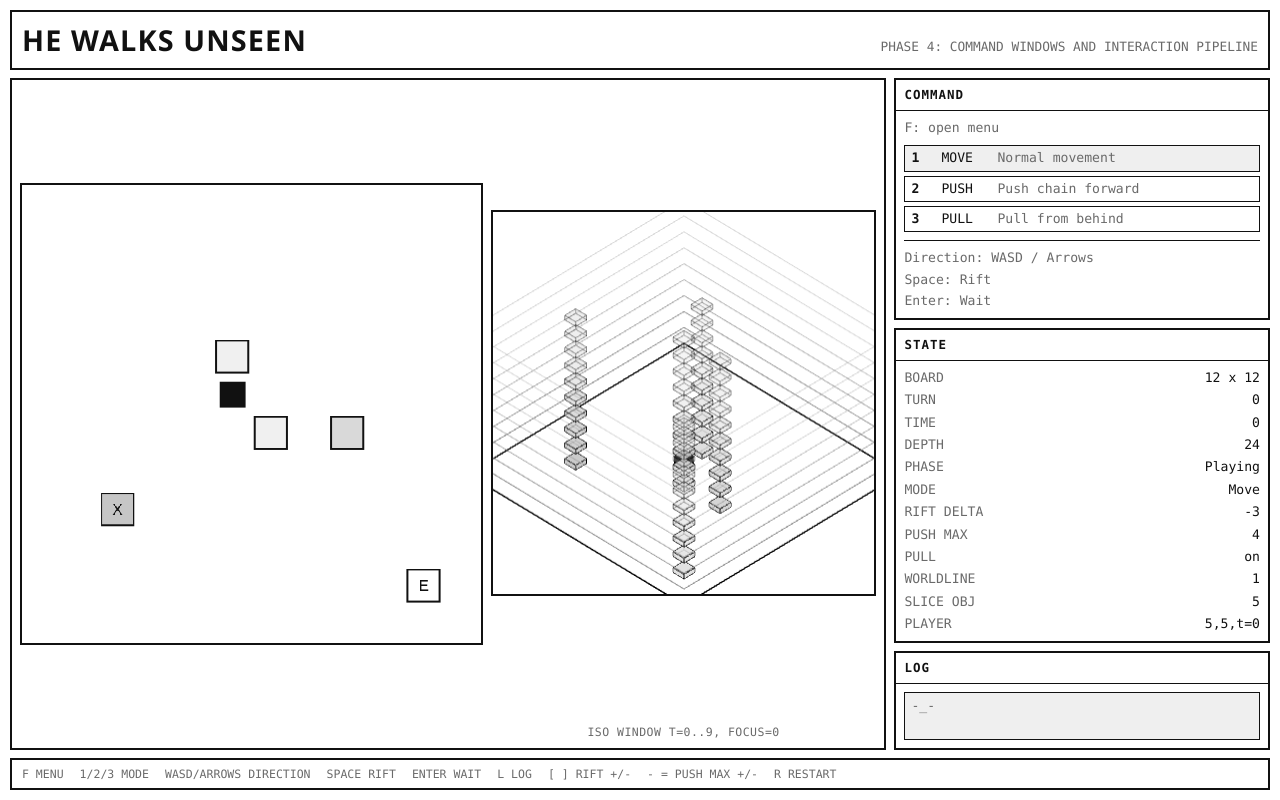
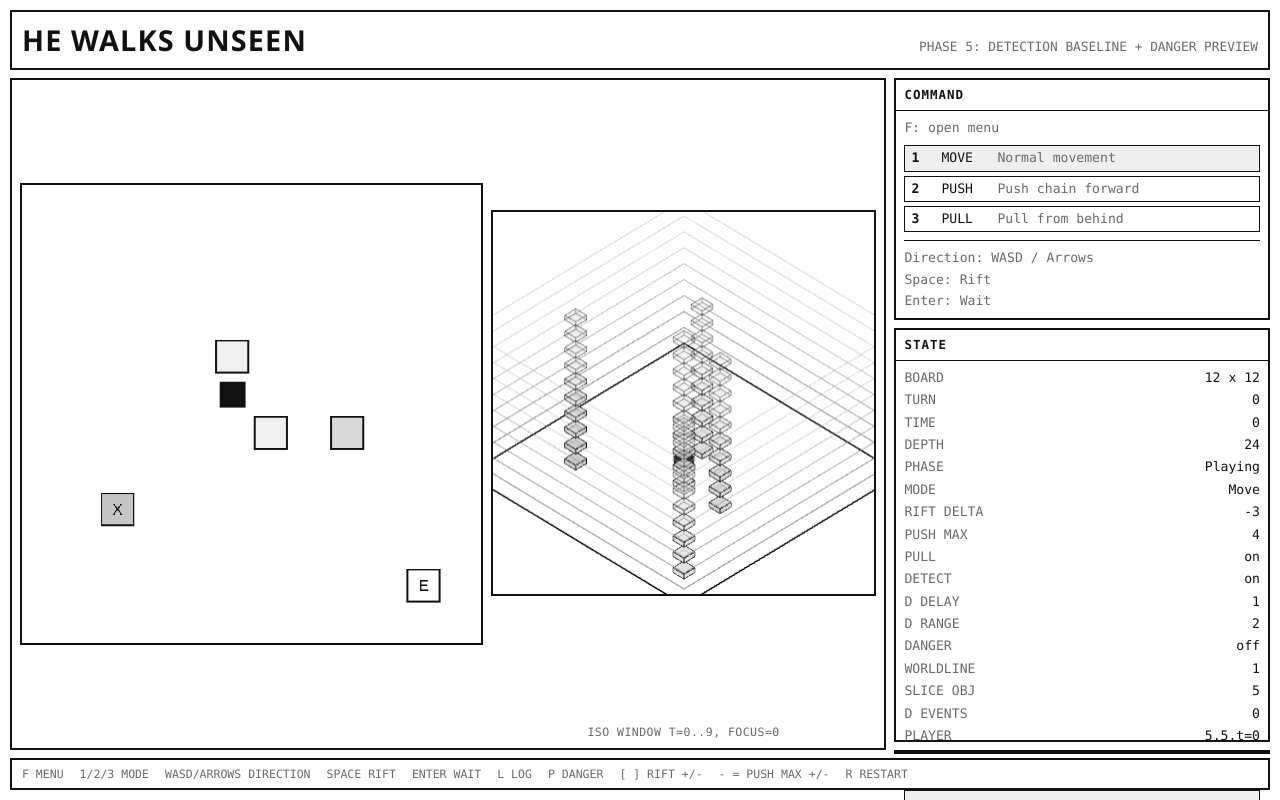
Before and after one commit to whiteStainX/he-walks-unseen, a React app in the folder frontend/: page / in a window 1280 px wide. Built offline with nearby package versions, Linux system fonts and the light colour scheme; the HTML template or start-up script is replaced by a standard one.

Commit message:
feat: toggle danger zone

```diff
--- a/frontend/src/app/GameShell.tsx
+++ b/frontend/src/app/GameShell.tsx
@@ -1,5 +1,6 @@
 import { useEffect, useMemo, useState } from 'react'
 
+import { evaluateDetectionV1 } from '../core/detection'
 import type { Direction2D } from '../core/position'
 import { objectsAtTime } from '../core/timeCube'
 import { currentPosition, positionsAtTime } from '../core/worldLine'
@@ -69,6 +70,7 @@ export function GameShell() {
   const [directionalActionMode, setDirectionalActionMode] = useState<DirectionalActionMode>('Move')
   const [isActionMenuOpen, setIsActionMenuOpen] = useState(false)
   const [isLogOpen, setIsLogOpen] = useState(false)
+  const [showDangerPreview, setShowDangerPreview] = useState(false)
   const boardSize = useAppSelector((state) => state.game.boardSize)
   const cube = useAppSelector((state) => state.game.cube)
   const worldLine = useAppSelector((state) => state.game.worldLine)
@@ -78,6 +80,7 @@ export function GameShell() {
   const phase = useAppSelector((state) => state.game.phase)
   const riftDefaultDelta = useAppSelector((state) => state.game.riftSettings.defaultDelta)
   const interactionConfig = useAppSelector((state) => state.game.interactionConfig)
+  const detectionConfig = useAppSelector((state) => state.game.detectionConfig)
   const history = useAppSelector((state) => state.game.history)
   const status = useAppSelector((state) => state.game.status)
   const player = currentPosition(worldLine)
@@ -95,6 +98,16 @@ export function GameShell() {
     [currentTime, timeDepth, worldLine, cube],
   )
   const recentHistory = useMemo(() => history.slice(-5).reverse(), [history])
+  const detectionPreviewReport = useMemo(
+    () =>
+      evaluateDetectionV1({
+        cube,
+        worldLine,
+        currentTime,
+        config: detectionConfig,
+      }),
+    [cube, worldLine, currentTime, detectionConfig],
+  )
 
   useEffect(() => {
     const onKeyDown = (event: KeyboardEvent) => {
@@ -113,6 +126,12 @@ export function GameShell() {
       if (event.key === 'l' || event.key === 'L') {
         event.preventDefault()
         setIsLogOpen((open) => !open)
+        return
+      }
+
+      if (event.key === 'p' || event.key === 'P') {
+        event.preventDefault()
+        setShowDangerPreview((enabled) => !enabled)
         return
       }
 
@@ -243,7 +262,7 @@ export function GameShell() {
     <div className="game-shell">
       <header className="game-header">
         <h1>He Walks Unseen</h1>
-        <p>Phase 4: command windows and interaction pipeline</p>
+        <p>Phase 5: detection baseline + danger preview</p>
       </header>
 
       <main className="game-layout">
@@ -255,6 +274,8 @@ export function GameShell() {
                 objectsAtCurrentTime={objectsAtCurrentTime}
                 selvesAtCurrentTime={selvesAtCurrentTime}
                 currentTurn={turn}
+                showDangerPreview={showDangerPreview}
+                detectionEvents={detectionPreviewReport.events}
               />
             </div>
             <div className="board-stage-item iso-stage-item">
@@ -319,10 +340,20 @@ export function GameShell() {
                 <dd>{interactionConfig.maxPushChain}</dd>
                 <dt>Pull</dt>
                 <dd>{interactionConfig.allowPull ? 'on' : 'off'}</dd>
+                <dt>Detect</dt>
+                <dd>{detectionConfig.enabled ? 'on' : 'off'}</dd>
+                <dt>D Delay</dt>
+                <dd>{detectionConfig.delayTurns}</dd>
+                <dt>D Range</dt>
+                <dd>{detectionConfig.maxDistance}</dd>
+                <dt>Danger</dt>
+                <dd>{showDangerPreview ? 'on' : 'off'}</dd>
                 <dt>WorldLine</dt>
                 <dd>{worldLine.path.length}</dd>
                 <dt>Slice Obj</dt>
                 <dd>{objectsAtCurrentTime.length}</dd>
+                <dt>D Events</dt>
+                <dd>{detectionPreviewReport.events.length}</dd>
                 <dt>Player</dt>
                 <dd>{player ? `${player.x},${player.y},t=${player.t}` : 'N/A'}</dd>
               </dl>
@@ -345,6 +376,7 @@ export function GameShell() {
         <span>Space Rift</span>
         <span>Enter Wait</span>
         <span>L Log</span>
+        <span>P Danger</span>
         <span>[ ] Rift +/-</span>
         <span>- = Push Max +/-</span>
         <span>R Restart</span>
--- a/frontend/src/render/board/GameBoardCanvas.tsx
+++ b/frontend/src/render/board/GameBoardCanvas.tsx
@@ -1,5 +1,6 @@
 import { useEffect, useRef } from 'react'
 
+import type { DetectionEvent } from '../../core/detection'
 import type { ResolvedObjectInstance } from '../../core/objects'
 import type { Position3D } from '../../core/position'
 import type { PositionAtTime } from '../../core/worldLine'
@@ -10,6 +11,8 @@ interface GameBoardCanvasProps {
   objectsAtCurrentTime: ResolvedObjectInstance[]
   selvesAtCurrentTime: PositionAtTime[]
   currentTurn: number
+  showDangerPreview: boolean
+  detectionEvents: DetectionEvent[]
 }
 
 const CANVAS_SIZE = 560
@@ -19,6 +22,8 @@ export function GameBoardCanvas({
   objectsAtCurrentTime,
   selvesAtCurrentTime,
   currentTurn,
+  showDangerPreview,
+  detectionEvents,
 }: GameBoardCanvasProps) {
   const canvasRef = useRef<HTMLCanvasElement | null>(null)
 
@@ -89,7 +94,47 @@ export function GameBoardCanvas({
     if (currentSelf) {
       drawRect(currentSelf.position, theme.playerFill, theme.playerStroke, 0.18)
     }
-  }, [boardSize, objectsAtCurrentTime, selvesAtCurrentTime, currentTurn])
+
+    if (showDangerPreview) {
+      const uniqueMarkers = new Map<string, Position3D>()
+
+      for (const event of detectionEvents) {
+        uniqueMarkers.set(event.enemyId, event.enemyPosition)
+      }
+
+      context.strokeStyle = theme.dangerMarkerStroke
+      context.fillStyle = theme.dangerMarkerFill
+      context.lineWidth = 2
+
+      for (const position of uniqueMarkers.values()) {
+        const x = position.x * cellSize
+        const y = position.y * cellSize
+        const inset = cellSize * 0.06
+        const size = cellSize - inset * 2
+        const centerX = x + cellSize * 0.5
+        const centerY = y + cellSize * 0.5
+
+        context.strokeRect(x + inset, y + inset, size, size)
+        context.beginPath()
+        context.moveTo(x + inset, y + inset)
+        context.lineTo(x + cellSize - inset, y + cellSize - inset)
+        context.moveTo(x + cellSize - inset, y + inset)
+        context.lineTo(x + inset, y + cellSize - inset)
+        context.stroke()
+
+        context.beginPath()
+        context.arc(centerX, centerY, Math.max(3, cellSize * 0.08), 0, Math.PI * 2)
+        context.fill()
+      }
+    }
+  }, [
+    boardSize,
+    objectsAtCurrentTime,
+    selvesAtCurrentTime,
+    currentTurn,
+    showDangerPreview,
+    detectionEvents,
+  ])
 
   return (
     <canvas
--- a/frontend/src/render/theme.ts
+++ b/frontend/src/render/theme.ts
@@ -7,6 +7,8 @@ export interface CanvasTheme {
   objectFill: string
   objectStroke: string
   objectGlyph: string
+  dangerMarkerStroke: string
+  dangerMarkerFill: string
 }
 
 export interface IsoTheme {
@@ -54,6 +56,8 @@ export const minimalMonoTheme: AppTheme = {
     objectFill: '#efefef',
     objectStroke: '#111111',
     objectGlyph: '#111111',
+    dangerMarkerStroke: '#111111',
+    dangerMarkerFill: '#cfcfcf',
   },
   iso: {
     background: '#ffffff',
```
Also changed, not shown: 7 other files (tests, documents, lock files or other folders).
